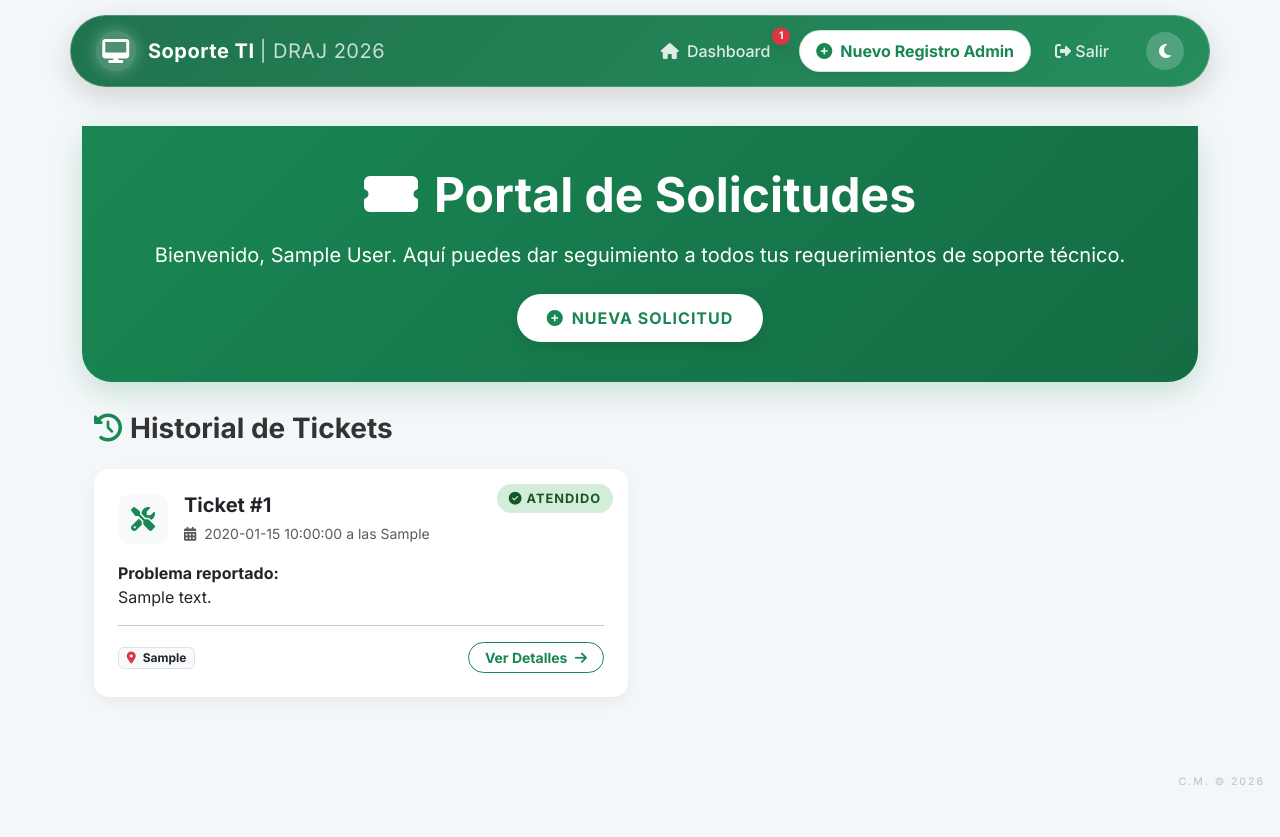
After one commit to raulmarincarlos-eng/soporte-draj, a Flask app: page /mis_tickets in a window 1280 px wide. The commit adds this page. Run offline with Flask 3, Linux system fonts and the light colour scheme; the visitor is signed in with stand-in values (Sample User, id 1); a database or web service that is not in the repository returns one stand-in record (values such as "Sample title"); some libraries are stand-ins or nearby versions.

Commit message:
Implement User Portal (Mis Tickets) with DNI registration and role-based login

```diff
--- a/app.py
+++ b/app.py
@@ -1,5 +1,5 @@
 from flask import Flask, render_template, request, redirect, url_for, flash, send_file, session, jsonify
-from werkzeug.security import check_password_hash
+from werkzeug.security import check_password_hash, generate_password_hash
 from functools import wraps
 from database import init_db, get_db_connection
 from datetime import datetime
@@ -60,7 +60,12 @@ def login():
             session['user_id'] = str(user['_id'])
             session['username'] = user['username']
             session['nombre'] = user['nombre']
-            return redirect(url_for('dashboard'))
+            session['role'] = user.get('role', 'admin') # Default to admin for backwards compatibility
+
+            if session['role'] == 'user':
+                return redirect(url_for('mis_tickets'))
+            else:
+                return redirect(url_for('dashboard'))
         else:
             flash('Usuario o contraseña incorrectos.', 'danger')
 
@@ -70,6 +75,42 @@ def login():
 def logout():
     session.clear()
     return redirect(url_for('login'))
+
+@app.route('/registro', methods=['POST'])
+def registro():
+    db = get_db_connection()
+    dni = request.form.get('dni')
+    password = request.form.get('password')
+    nombre = request.form.get('nombre')
+
+    if db.usuarios.find_one({"username": dni}):
+        flash('Este DNI ya está registrado.', 'danger')
+        return redirect(url_for('login'))
+
+    db.usuarios.insert_one({
+        "username": dni,
+        "password": generate_password_hash(password),
+        "nombre": nombre.upper(),
+        "role": "user"
+    })
+    flash('Cuenta creada con éxito. Ahora puedes iniciar sesión.', 'success')
+    return redirect(url_for('login'))
+
+@app.route('/mis_tickets')
+@login_required
+def mis_tickets():
+    if session.get('role') != 'user':
+        return redirect(url_for('dashboard'))
+
+    db = get_db_connection()
+    atenciones = list(db.atenciones.find({
+        "$or": [
+            {"usuario_id": session['user_id']},
+            {"conf_nombre": session['nombre']}
+        ]
+    }).sort("id_secuencial", -1))
+
+    return render_template('mis_tickets.html', atenciones=atenciones)
 
 @app.context_processor
 def inject_pendientes():
@@ -85,6 +126,8 @@ def inject_pendientes():
 @app.route('/')
 def index():
     if 'user_id' in session:
+        if session.get('role') == 'user':
+            return redirect(url_for('mis_tickets'))
         return redirect(url_for('dashboard'))
     return redirect(url_for('solicitar'))
 
@@ -290,6 +333,13 @@ def solicitar():
             "conf_nombre": request.form.get('nombre_solicitante', '').upper(),
             "conf_cargo": "", "conf_fecha": "", "resp_nombre": "", "resp_cargo": "", "resp_fecha": ""
         }
+
+        if 'user_id' in session:
+            doc['usuario_id'] = session['user_id']
+            # If user is logged in, use their real name if form was skipped
+            if not doc['conf_nombre']:
+                doc['conf_nombre'] = session.get('nombre', '').upper()
+
         db.atenciones.insert_one(doc)
         flash(f'Solicitud enviada. Tu N° de Ticket es: {nuevo_codigo}', 'success')
         return redirect(url_for('consultar', ticket_id=nuevo_codigo))
--- /dev/null
+++ b/templates/mis_tickets.html
@@ -0,0 +1,145 @@
+{% extends 'base.html' %}
+
+{% block content %}
+<style>
+    .portal-header {
+        background: linear-gradient(135deg, #198754 0%, #146c43 100%);
+        color: white;
+        padding: 40px 0;
+        margin-bottom: 30px;
+        border-radius: 0 0 30px 30px;
+        box-shadow: 0 10px 30px rgba(25, 135, 84, 0.2);
+    }
+    .ticket-card {
+        background: white;
+        border-radius: 15px;
+        border: none;
+        box-shadow: 0 5px 15px rgba(0,0,0,0.05);
+        transition: transform 0.3s ease, box-shadow 0.3s ease;
+        margin-bottom: 20px;
+        overflow: hidden;
+    }
+    .ticket-card:hover {
+        transform: translateY(-5px);
+        box-shadow: 0 15px 30px rgba(0,0,0,0.1);
+    }
+    .ticket-status {
+        position: absolute;
+        top: 15px;
+        right: 15px;
+        font-size: 0.8rem;
+        font-weight: 700;
+        padding: 5px 12px;
+        border-radius: 20px;
+        text-transform: uppercase;
+        letter-spacing: 1px;
+    }
+    .status-pendiente { background-color: #fff3cd; color: #856404; }
+    .status-proceso { background-color: #cce5ff; color: #004085; }
+    .status-atendido { background-color: #d4edda; color: #155724; }
+
+    .ticket-icon {
+        width: 50px;
+        height: 50px;
+        background: #f8f9fa;
+        border-radius: 12px;
+        display: flex;
+        align-items: center;
+        justify-content: center;
+        font-size: 1.5rem;
+        color: #198754;
+    }
+
+    .btn-nueva {
+        background: white;
+        color: #198754;
+        font-weight: 800;
+        padding: 12px 30px;
+        border-radius: 30px;
+        transition: all 0.3s ease;
+        text-transform: uppercase;
+        letter-spacing: 1px;
+        border: none;
+        box-shadow: 0 5px 15px rgba(0,0,0,0.1);
+    }
+    .btn-nueva:hover {
+        transform: scale(1.05);
+        background: #f8f9fa;
+    }
+
+    .empty-state {
+        padding: 50px 20px;
+        text-align: center;
+        color: #6c757d;
+    }
+</style>
+
+<!-- HEADER PORTAL -->
+<div class="portal-header text-center">
+    <div class="container">
+        <h1 class="display-5 fw-bold mb-3"><i class="fas fa-ticket-alt me-3"></i>Portal de Solicitudes</h1>
+        <p class="lead mb-4">Bienvenido, <strong>{{ session.get('nombre', 'Usuario') }}</strong>. Aquí puedes dar seguimiento a todos tus requerimientos de soporte técnico.</p>
+        <a href="{{ url_for('solicitar') }}" class="btn btn-nueva"><i class="fas fa-plus-circle me-2"></i>Nueva Solicitud</a>
+    </div>
+</div>
+
+<div class="container pb-5">
+
+    <div class="d-flex justify-content-between align-items-center mb-4">
+        <h3 class="fw-bold m-0"><i class="fas fa-history text-success me-2"></i>Historial de Tickets</h3>
+    </div>
+
+    <div class="row">
+        {% if atenciones %}
+            {% for a in atenciones %}
+                <div class="col-lg-6">
+                    <div class="card ticket-card position-relative">
+                        {% if a.resultado == 'Pendiente' %}
+                            <div class="ticket-status status-pendiente"><i class="fas fa-clock me-1"></i>Pendiente</div>
+                        {% elif a.resultado == 'En Proceso' %}
+                            <div class="ticket-status status-proceso"><i class="fas fa-cog fa-spin me-1"></i>Proceso</div>
+                        {% else %}
+                            <div class="ticket-status status-atendido"><i class="fas fa-check-circle me-1"></i>Atendido</div>
+                        {% endif %}
+
+                        <div class="card-body p-4">
+                            <div class="d-flex align-items-center mb-3">
+                                <div class="ticket-icon me-3">
+                                    {% if a.tipo_atencion == 'Software' %}<i class="fas fa-laptop-code"></i>
+                                    {% elif a.tipo_atencion == 'Hardware' %}<i class="fas fa-hdd"></i>
+                                    {% elif a.tipo_atencion == 'Redes' %}<i class="fas fa-network-wired"></i>
+                                    {% else %}<i class="fas fa-tools"></i>{% endif %}
+                                </div>
+                                <div>
+                                    <h5 class="fw-bold mb-1">Ticket #{{ a.id }}</h5>
+                                    <small class="text-muted"><i class="fas fa-calendar-alt me-1"></i> {{ a.fecha_registro }} a las {{ a.hora_registro }}</small>
+                                </div>
+                            </div>
+
+                            <p class="mb-3"><strong>Problema reportado:</strong><br>{{ a.descripcion | truncate(100) }}</p>
+
+                            <hr class="bg-light">
+
+                            <div class="d-flex justify-content-between align-items-center">
+                                <span class="badge bg-light text-dark border"><i class="fas fa-map-marker-alt text-danger me-1"></i> {{ a.area_usuaria }}</span>
+                                <a href="{{ url_for('consultar', ticket_id=a.id) }}" class="btn btn-sm btn-outline-success rounded-pill fw-bold px-3">
+                                    Ver Detalles <i class="fas fa-arrow-right ms-1"></i>
+                                </a>
+                            </div>
+                        </div>
+                    </div>
+                </div>
+            {% endfor %}
+        {% else %}
+            <div class="col-12">
+                <div class="empty-state">
+                    <i class="fas fa-inbox fa-4x mb-3 text-light"></i>
+                    <h4>No tienes tickets registrados</h4>
+                    <p>Cuando solicites soporte técnico, tus tickets aparecerán aquí para que puedas hacerles seguimiento.</p>
+                </div>
+            </div>
+        {% endif %}
+    </div>
+</div>
+
+{% endblock %}
```
Also changed, not shown: templates/login.html (+91 -6 lines), templates/solicitar.html (+7 -4 lines).
